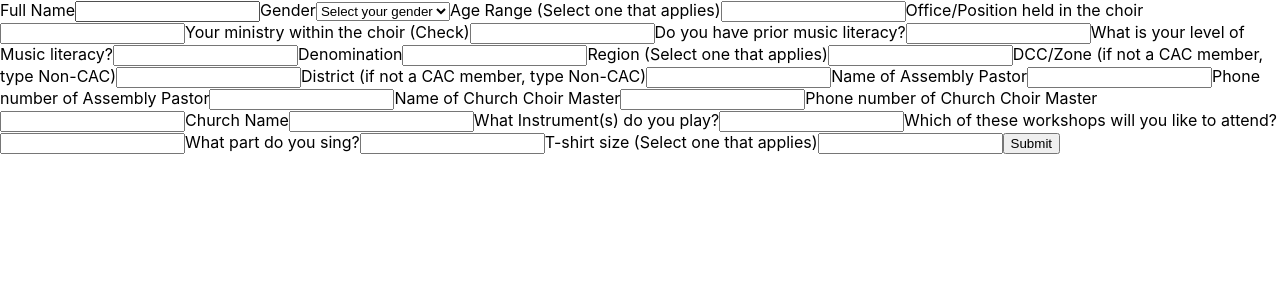
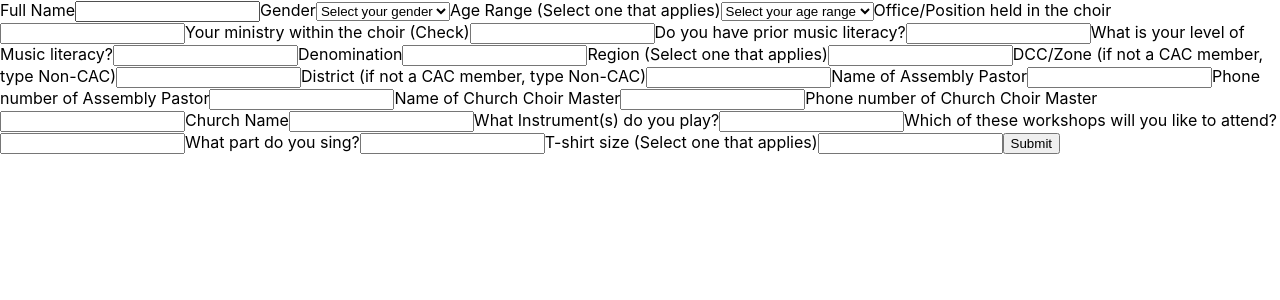
Before and after one commit to OpeDada/cacmusic, a Next.js app: page /registration in a window 1280 px wide. Shown: the top 300 px of the page. Built offline with nearby package versions, Linux system fonts and the light colour scheme.

Commit message:
implement form

```diff
--- a/pages/registration.js
+++ b/pages/registration.js
@@ -12,19 +12,32 @@ export default function Registration(){
         <label>
           Gender
           <select
-            // value={props.data.favColor}
-            // onChange={props.handleChange}
-            // name="favColor"
-            // style={{ margin: "20px" }}
+          // value={props.data.favColor}
+          // onChange={props.handleChange}
+          // name="favColor"
+          // style={{ margin: "20px" }}
           >
             <option value="">Select your gender</option>
-            <option value="Blue">Male</option>
-            <option value="Green">Female</option>
+            <option value="Male">Male</option>
+            <option value="Female">Female</option>
           </select>
         </label>
         <label>
           Age Range (Select one that applies)
-          <input type="text"></input>
+          <select
+          // value={props.data.favColor}
+          // onChange={props.handleChange}
+          // name="favColor"
+          // style={{ margin: "20px" }}
+          >
+            <option value="">Select your age range</option>
+            <option value="Below 12">Below 12</option>
+            <option value="13 to 19">13 to 19</option>
+            <option value="20 to 39">20 to 39</option>
+            <option value="40 to 49">40 to 49</option>
+            <option value="50 to 65">50 to 65</option>
+            <option value="Above 65">Above 65</option>
+          </select>
         </label>
         <label>
           Office/Position held in the choir
```
